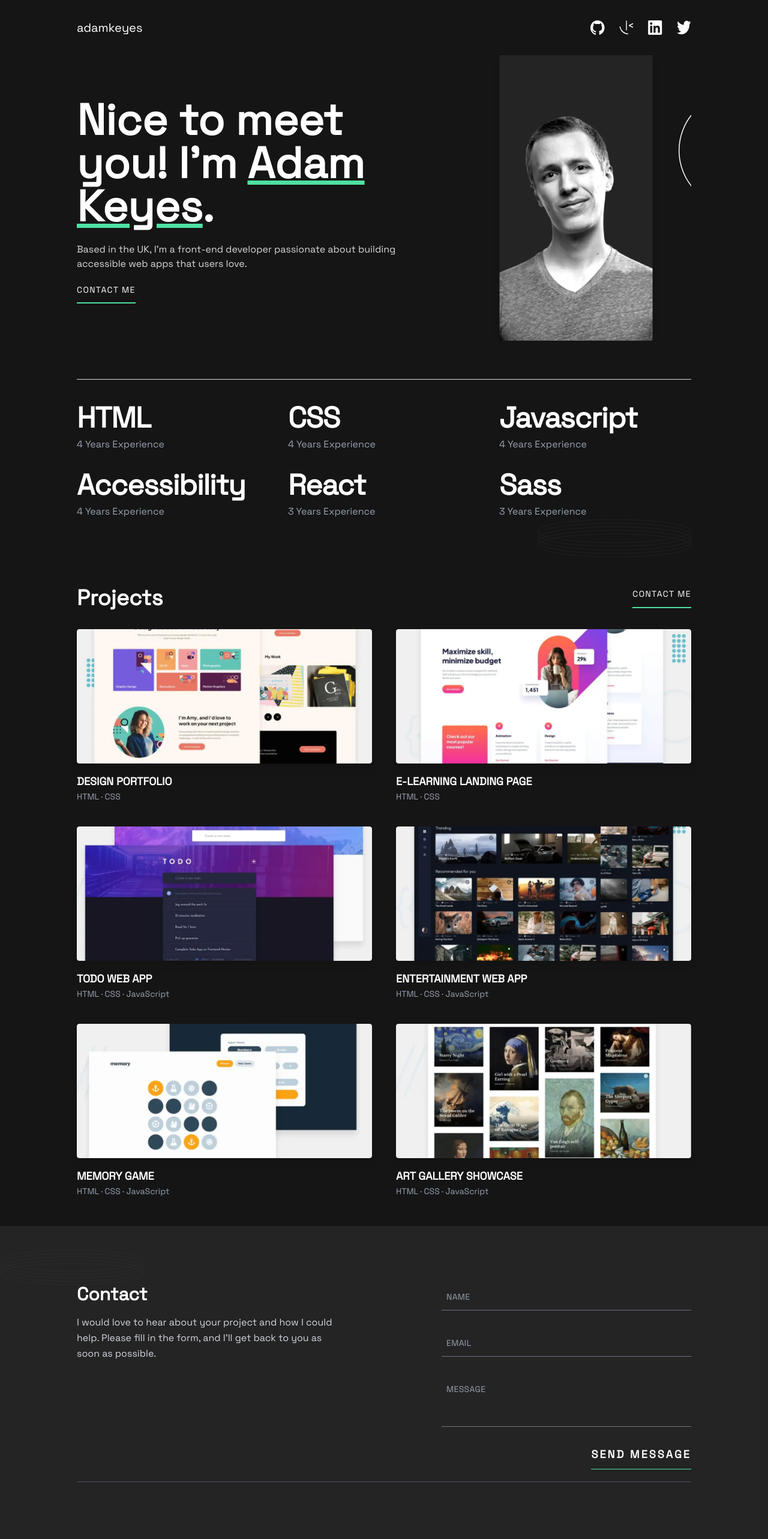
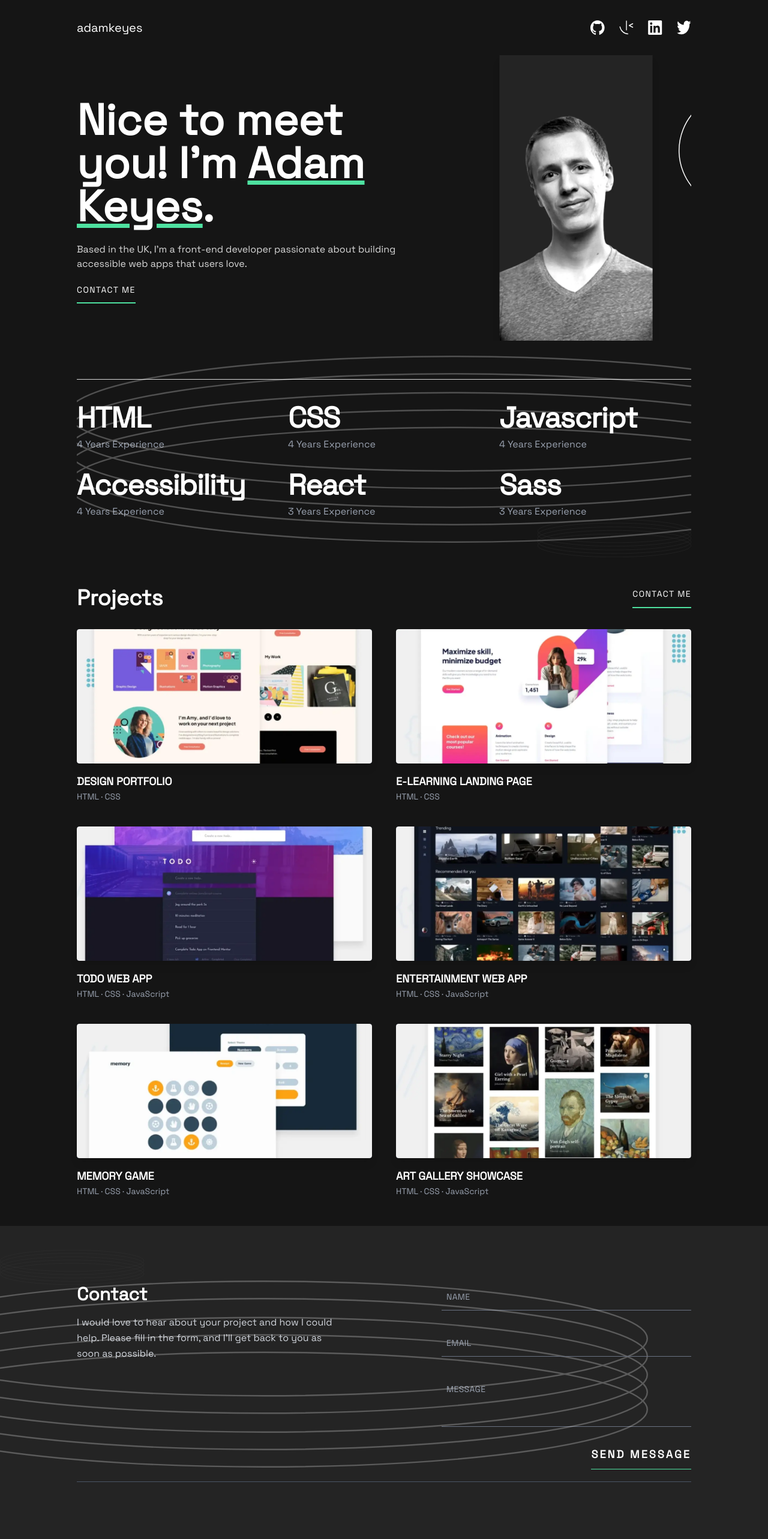
Before and after one commit to Skyz03/Vite-Developer-Portfolio, a React (Vite) app: page / in a window 1280 px wide. Shown: the top 2566 px of the page at 60% size. Built offline with nearby package versions, Linux system fonts and the light colour scheme.

Commit message:
fix: added decoration pic in contact & skills

```diff
--- a/src/components/Contact.jsx
+++ b/src/components/Contact.jsx
@@ -15,10 +15,14 @@ const Contact = () => {
   };
 
   return (
-    <section className="relative px-6 py-16 text-center  md:px-32 md:py-24 md:text-left">
+    <section className="relative px-6 py-16 text-center md:px-32 md:py-24 md:text-left">
+      <img
+        src="/images/pattern-rings.svg"
+        alt=""
+        className="pointer-events-none absolute bottom-30 -left-50 min-w-lvw opacity-100 md:w-60"
+      />
 
-      <div className="w-full max-w-6xl flex flex-col items-center justify-center border-b border-gray-600 pb-8 mx-auto md:flex-row md:items-start md:justify-between">
-
+      <div className="mx-auto flex w-full max-w-6xl flex-col items-center justify-center border-b border-gray-600 pb-8 md:flex-row md:items-start md:justify-between">
         <img
           src="/images/pattern-rings.svg"
           alt=""
@@ -46,7 +50,8 @@ const Contact = () => {
               type="text"
               placeholder="NAME"
               {...register("name", { required: true })}
-              className={`w-full border-0 border-b bg-transparent px-2 py-3 text-sm tracking-wide text-white uppercase placeholder-gray-400 focus:outline-none ${errors.name
+              className={`w-full border-0 border-b bg-transparent px-2 py-3 text-sm tracking-wide text-white uppercase placeholder-gray-400 focus:outline-none ${
+                errors.name
                   ? "border-[rgba(255,111,91,1)]"
                   : "border-gray-500 focus:border-[rgb(78,225,160)]"
               }`}
@@ -62,7 +67,8 @@ const Contact = () => {
                 required: true,
                 pattern: /^[^\s@]+@[^\s@]+\.[^\s@]+$/,
               })}
-              className={`w-full border-0 border-b bg-transparent px-2 py-3 text-sm tracking-wide text-white uppercase placeholder-gray-400 focus:outline-none ${errors.email
+              className={`w-full border-0 border-b bg-transparent px-2 py-3 text-sm tracking-wide text-white uppercase placeholder-gray-400 focus:outline-none ${
+                errors.email
                   ? "border-[rgba(255,111,91,1)]"
                   : "border-gray-500 focus:border-[rgb(78,225,160)]"
               }`}
@@ -78,7 +84,7 @@ const Contact = () => {
             )}
             {/* Error Text */}
             {errors.email && (
-              <p className="absolute -bottom-5 right-0 text-[11px] text-[rgba(255,111,91,1)]">
+              <p className="absolute right-0 -bottom-5 text-[11px] text-[rgba(255,111,91,1)]">
                 Sorry, invalid format here
               </p>
             )}
@@ -90,7 +96,8 @@ const Contact = () => {
               placeholder="MESSAGE"
               rows="3"
               {...register("message", { required: true })}
-              className={`w-full resize-none border-0 border-b bg-transparent px-2 py-3 text-sm tracking-wide text-white uppercase placeholder-gray-400 focus:outline-none ${errors.message
+              className={`w-full resize-none border-0 border-b bg-transparent px-2 py-3 text-sm tracking-wide text-white uppercase placeholder-gray-400 focus:outline-none ${
+                errors.message
                   ? "border-[rgba(255,111,91,1)]"
                   : "border-gray-500 focus:border-[rgb(78,225,160)]"
               }`}
@@ -108,7 +115,6 @@ const Contact = () => {
           </div>
         </form>
       </div>
-
     </section>
   );
 };
--- a/src/components/Skills.jsx
+++ b/src/components/Skills.jsx
@@ -38,6 +38,12 @@ function Skills() {
 
         {/* Horizontal line (mobile only) */}
         <hr className="border-light-gray relative z-10 mt-10 md:hidden" />
+
+        <img
+          src="/images/pattern-rings.svg"
+          alt=""
+          className="pointer-events-none absolute -right-60 -bottom-10 min-w-lvw opacity-100 md:w-60"
+        />
       </div>
     </section>
   );
```
Lines whose indentation alone changed are shown as unchanged.
